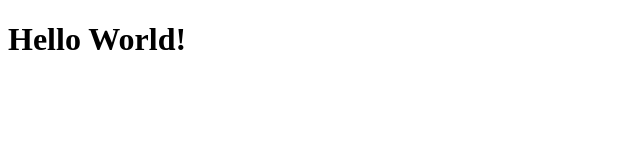
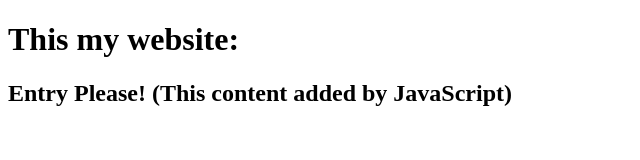
Before and after one commit to sarahadean/dean-machine-cornucopia-of-work, a plain HTML site: page index.html in a window 1280 px wide. Shown: the whole page, without its empty margins (0-640 px from the left). Drawn offline with Linux system fonts and the light colour scheme.

Commit message:
add script.js, connect to index.html

```diff
--- a/index.html
+++ b/index.html
@@ -1,9 +1,11 @@
 <!DOCTYPE html>
 <html lang="en">
   <head>
+    <link rel="stylesheet" href="style.css" />
     <title>My Personal Website</title>
   </head>
   <body>
-    <h1>Hello World!</h1>
+    <h1>This my website:</h1>
+    <script src="script.js"></script>
   </body>
 </html>
--- /dev/null
+++ b/script.js
@@ -0,0 +1,3 @@
+const h2 = document.createElement("h2");
+h2.textContent = "Entry Please! (This content added by JavaScript)";
+document.querySelector("body").appendChild(h2);
```
